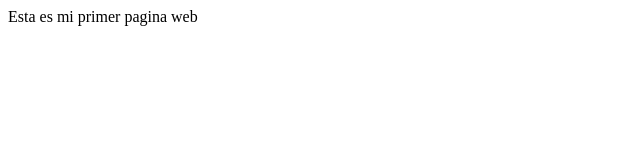
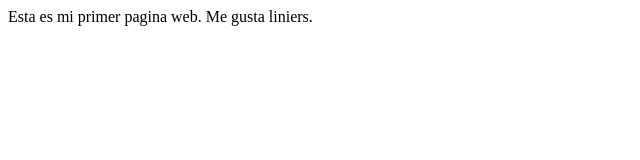
Before and after one commit to jpchpj/html_1, a plain HTML site: page index.html in a window 1280 px wide. Shown: the whole page, without its empty margins (0-640 px from the left). Drawn offline with Linux system fonts and the light colour scheme.

Commit message:
cambio en index

```diff
--- a/index.html
+++ b/index.html
@@ -4,6 +4,6 @@
 	<title>Hola Juampi</title>
 </head>
 <body>
-Esta es mi primer pagina web
+Esta es mi primer pagina web. Me gusta liniers.
 </body>
 </html>
```
